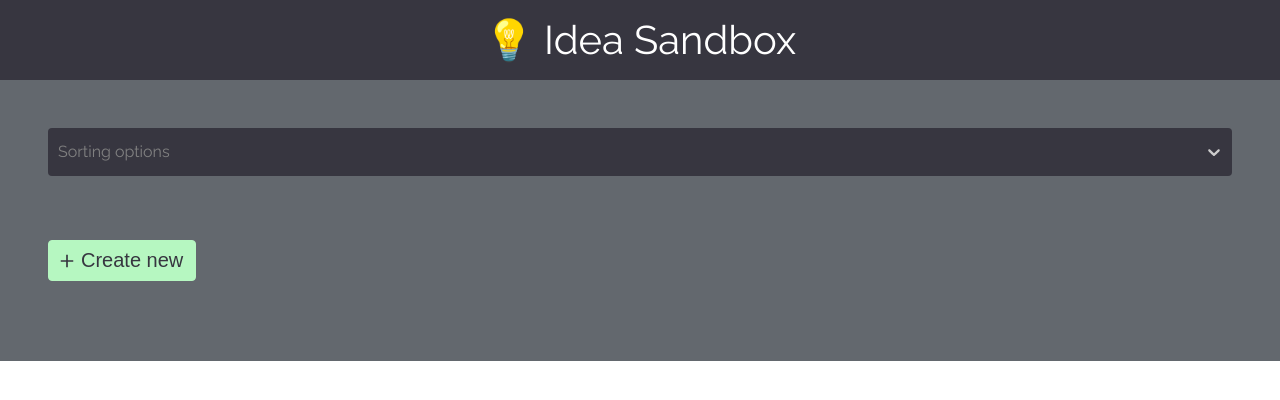
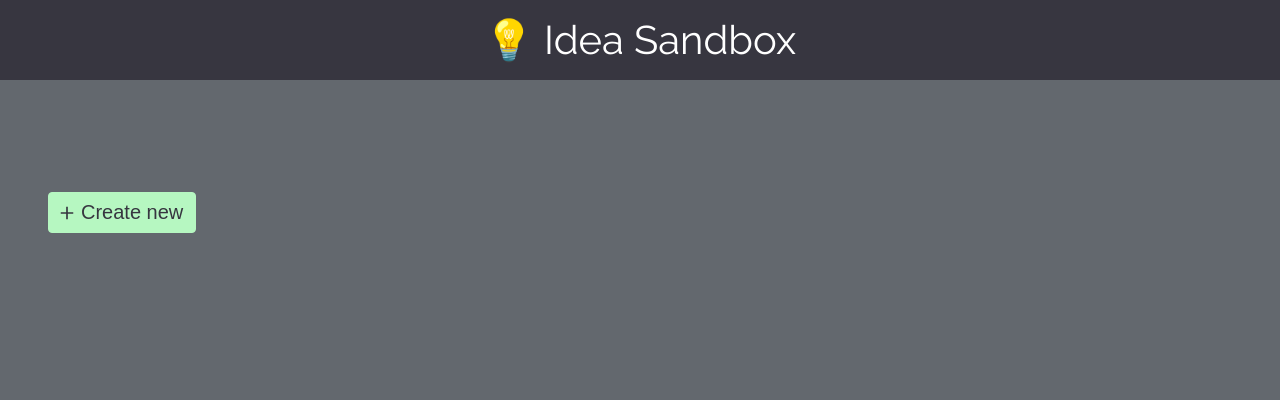
Before and after one commit to mokargas/boredom-ideaboard, a React app: page / in a window 1280 px wide. Built offline with nearby package versions, Linux system fonts and the light colour scheme.

Commit message:
Updates
Fix sorting

```diff
--- a/src/components/Node/Node.js
+++ b/src/components/Node/Node.js
@@ -77,6 +77,13 @@ class Node extends PureComponent {
     content: this.props.content
   };
 
+  componentWillReceiveProps(nextProps) {
+    this.setState({
+      title: nextProps.title,
+      content: nextProps.content
+    });
+  }
+
   handleClose = id => {
     const { onDelete } = this.props;
     onDelete && onDelete(id);
--- a/src/components/NodeController/NodeController.js
+++ b/src/components/NodeController/NodeController.js
@@ -1,4 +1,4 @@
-import React from "react";
+import React, { Component } from "react";
 import styled from "styled-components";
 import { connect } from "react-redux";
 
@@ -50,20 +50,34 @@ const IconWrapper = styled.div`
   margin-right: 0.25rem;
 `;
 
-const NodeController = ({
+class NodeController extends Component {
+  sortPosts() {
+    const { nodes, filterOptions } = this.props;
+    const key = filterOptions.find(i => i.default).value;
+    const sorter =
+      key === "title"
+        ? (a, b) => a[key].localeCompare(b[key])
+        : (a, b) => new Date(b[key]).getTime() - new Date(a[key]).getTime();
+    return [...nodes.sort(sorter)];
+  }
+
+  render() {
+    const {
       nodes,
       createNode,
       deleteNode,
       updateNode,
       updateFilter,
       filterOptions
-}) => {
+    } = this.props;
     return (
       <Container>
+        {nodes.length > 2 && (
           <Filter items={filterOptions} onUpdate={updateFilter} />
+        )}
         <NodeList>
           {nodes.length > 0 &&
-          nodes.map((node, index) => (
+            this.sortPosts().map((node, index) => (
               <Node
                 key={index}
                 {...node}
@@ -82,7 +96,8 @@ const NodeController = ({
         </ActionsContainer>
       </Container>
     );
-};
+  }
+}
 
 const mapStateToProps = state => {
   return {
--- a/src/index.js
+++ b/src/index.js
@@ -14,7 +14,7 @@ import initial from "./state";
 
 const store = createStore(
   rootReducer,
-  initial, //TODO: Move, just some test store for now.
+  initial,
   composeWithDevTools(applyMiddleware(createLogger()))
 );
 
--- a/src/styles.css
+++ b/src/styles.css
@@ -2,6 +2,11 @@
 
 :root {
   font-family: "Raleway", "Helvetica", "Arial", sans-serif;
+  min-height: 100%;
+  background: #63686e;
+}
+
+body {
   min-height: 100%;
 }
 
```
Lines whose indentation alone changed are shown as unchanged.
